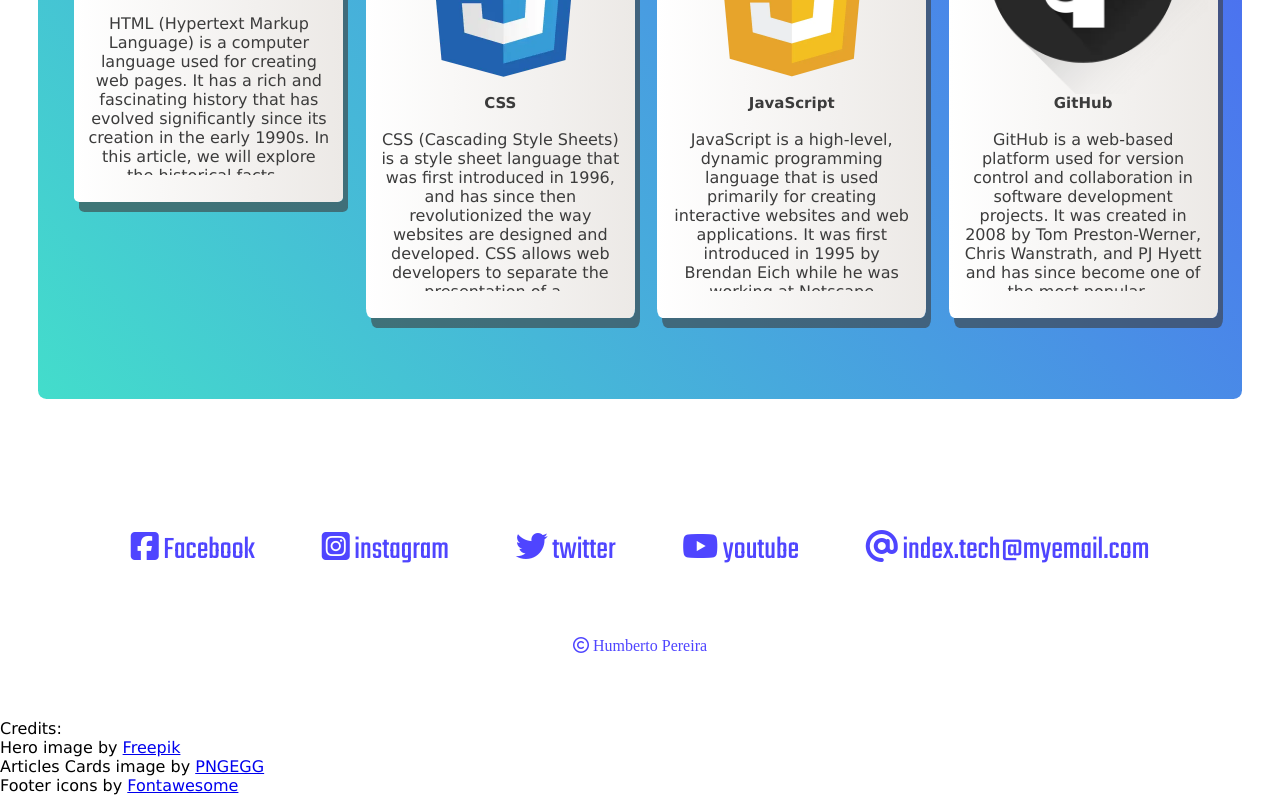
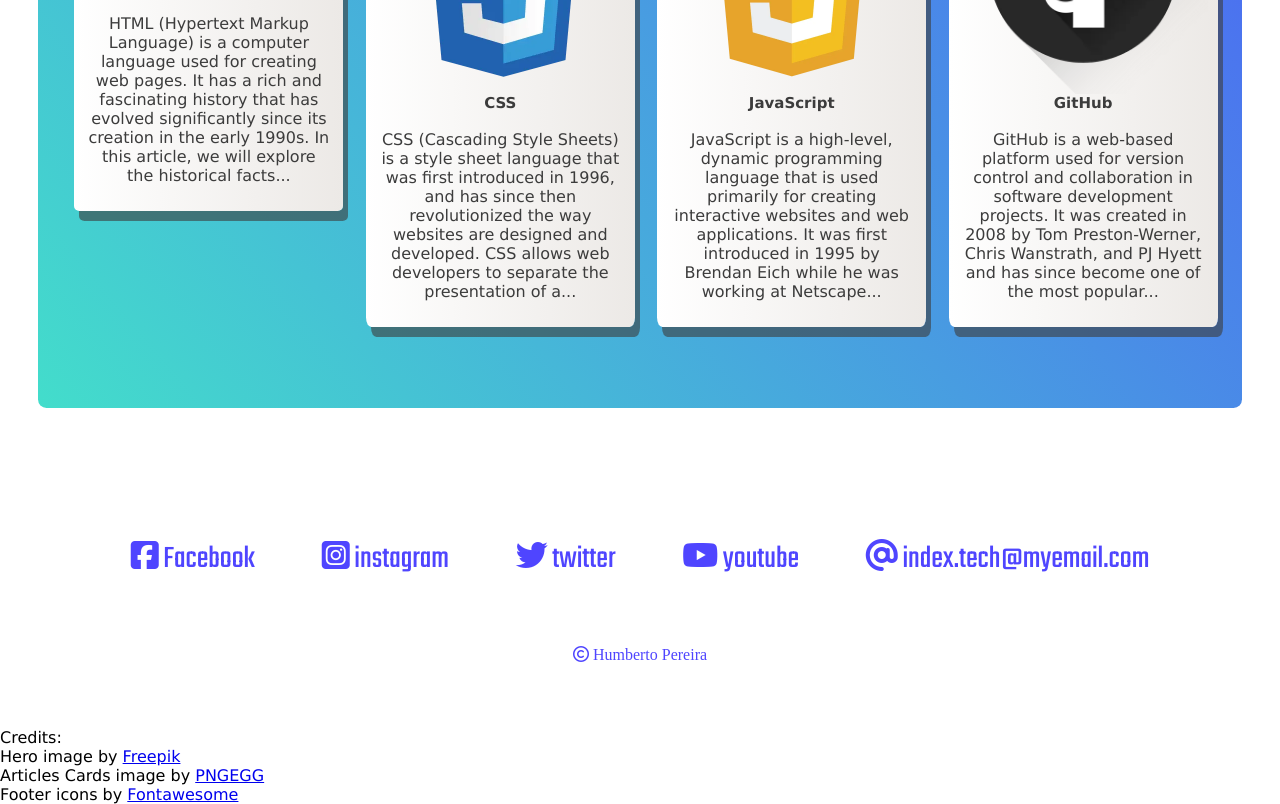
Before and after one commit to humberto-pereira/index.tech, a plain HTML site: page index.html in a window 1280 px wide. Shown: the part 1246-2050 px from the top of the page. Drawn offline with Linux system fonts and the light colour scheme.

Commit message:
Remove cards > p height to solve bugs in diferent screen sizes

```diff
--- a/assets/css/style.css
+++ b/assets/css/style.css
@@ -155,7 +155,6 @@
   /* fit text inside the card */
   text-overflow: ellipsis;
   overflow: hidden;
-  height: 10.1em;
 }
 
 .cards > h4 {
--- a/index.html
+++ b/index.html
@@ -122,7 +122,7 @@
                 interactive websites and web applications. It was first <br> introduced in 1995 by Brendan
                 Eich
                 while
-                he was working at Netscape Communications...
+                he was working at Netscape...
               </p>
             </div>
           </a>
```
